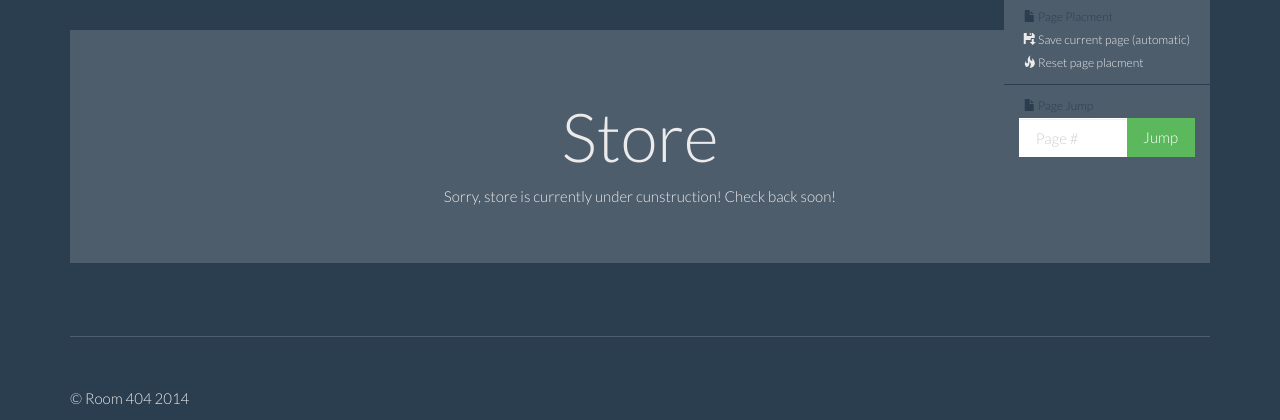
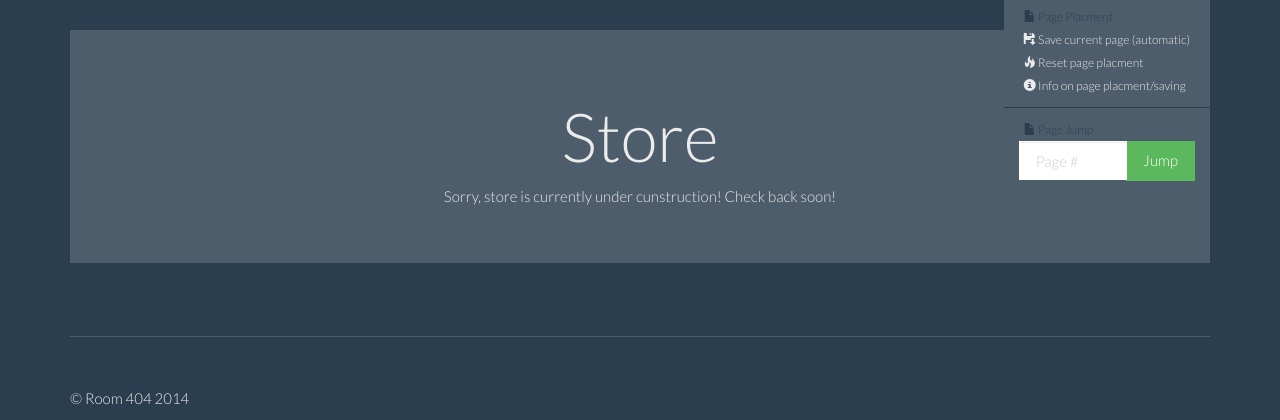
Before and after one commit to fredghostkyle/Room404, a PHP site: page /store/closed/ in a window 1280 px wide, after a click that opens the changed part. Shown: the part 40-460 px from the top of the page. Run offline with PHP 8.4, Linux system fonts and the light colour scheme.

Commit message:
Got the gear working across the whole website

```diff
--- a/index.php
+++ b/index.php
@@ -105,7 +105,7 @@ if ($missing) {
             <center><p><img src="<?php echo $image;?>" alt="Image for <?php echo $page;?>." width="100%" hight="100%"></p></center>
             <center><h5><?php echo $text;?></h5></center>
             <br>
-            <center><p><a href="./?page=<?php echo $page+1;?>"><button class="btn btn-info btn-sm">==></button></a></p></center>
+            <center><p><a href="./?page=<?php echo $page +1;?>"><button class="btn btn-info btn-sm">==></button></a></p></center>
           </div>
 
             <!-- Place contents of row.html here for best result. -->
--- a/store/closed/index.php
+++ b/store/closed/index.php
@@ -47,15 +47,15 @@
             <li><a href="../../about">About/Contact</a></li>
           </ul>
         </div><!-- /.nav-collapse -->
-        <div class="collapse navbar-collapse navbar-right">
+                <div class="collapse navbar-collapse navbar-right">
           <ul class="nav navbar-nav">
-
           <li class="dropdown">
               <a href="#" class="dropdown-toggle" data-toggle="dropdown"><span class="glyphicon glyphicon-cog"> </span><span class="caret"></span></a>
               <ul class="dropdown-menu" role="menu">
-                  <li role="presentation" class="dropdown-header"><span class="glyphicon glyphicon-file"></span> Page Placment</li>
-                  <li><a href="#"><span class="glyphicon glyphicon-floppy-save"></span> Save current page (automatic)</a></li>
-                  <li><a href="#"><span class="glyphicon glyphicon-fire"></span> Reset page placment</a></li>
+                  <li role="presentation" class="dropdown-header"><span class="glyphicon glyphicon-file"></span> Page Placment</a></li>
+                  <li><a href="../../?save="><span class="glyphicon glyphicon-floppy-save"></span> Save current page (automatic)</a></li>
+                  <li><a href="../../?reset="><span class="glyphicon glyphicon-fire"></span> Reset page placment</a></li>
+                  <li><a href="../../comicfiles/workings"><span class="glyphicon glyphicon-info-sign"></span> Info on page placment/saving</a>
                   <li role="presentation" class="divider"></li>
                   <li role="presentation" class="dropdown-header"><span class="glyphicon glyphicon-file"></span> Page Jump</li>
                   <form class="navbar-form form-group-sm" role="search" method="get" action="../../">
```
Also changed, not shown: about/index.php (+4 -4 lines), comicfiles/workings/index.php (+5 -5 lines), store/closed/example.php (+5 -5 lines), store/closed/login.php (+5 -5 lines).
